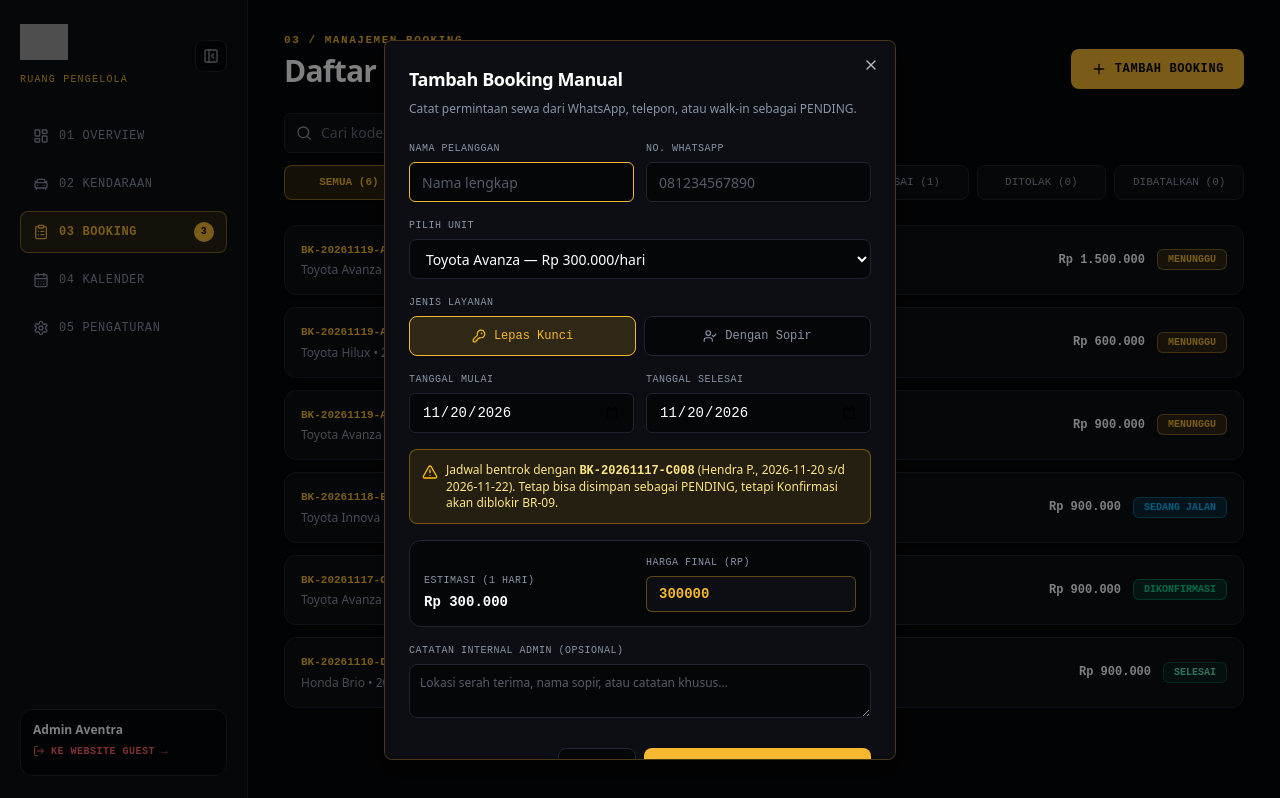
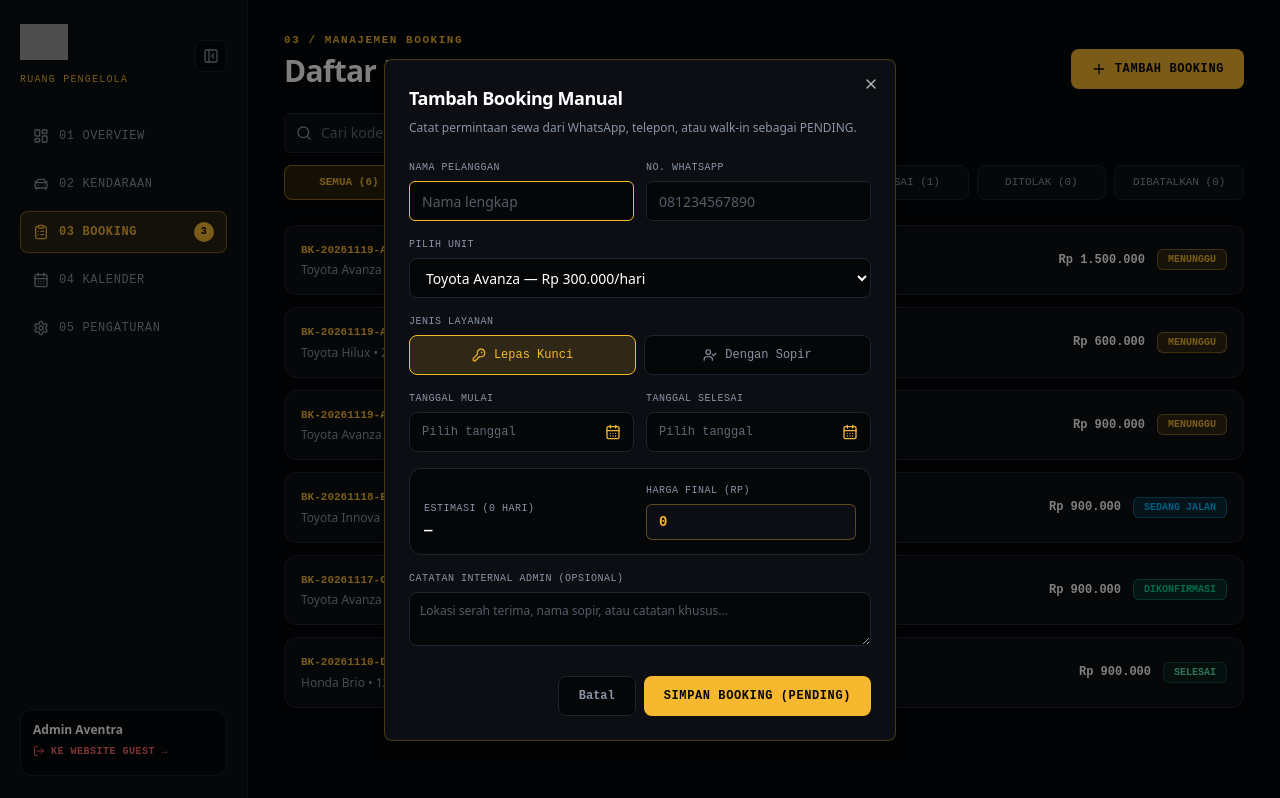
Before and after one commit to legacyditt/kupang-car-rent, a React (Vite) app in the folder frontend/: page /admin/booking in a window 1280 px wide. Both pictures are taken after a click on the button "TAMBAH BOOKING". Built offline with nearby package versions, Linux system fonts and the light colour scheme; grey boxes are pictures that could not be loaded.

Commit message:
feat(booking): unify DD-MM-YYYY date display and add calendar picker in AddBookingDialog

```diff
--- a/frontend/src/features/bookings/components/AddBookingDialog.tsx
+++ b/frontend/src/features/bookings/components/AddBookingDialog.tsx
@@ -1,4 +1,4 @@
-import { AlertTriangle, KeyRound, UserCheck } from "lucide-react";
+import { CalendarDays, KeyRound, UserCheck } from "lucide-react";
 import { useEffect, useMemo, useState, type FormEvent } from "react";
 import { Button } from "@/components/ui/button";
 import {
@@ -10,15 +10,21 @@ import {
 } from "@/components/ui/dialog";
 import { Input } from "@/components/ui/input";
 import { Label } from "@/components/ui/label";
+import { AvailabilityCalendar } from "@/features/cars/components/AvailabilityCalendar";
 import {
+  calculateRentalDays,
+  getCalendarCells,
+  hasBookedDateInRange,
   SERVICE_TYPE_LABELS,
+  toISODate,
+  toTimestamp,
   type RentalServiceType,
 } from "@/features/cars/utils/booking";
 import { cn, formatRupiah } from "@/lib/utils";
 import type { BookingItem } from "../types/booking.types";
 import {
-  calculateInclusiveDays,
-  hasScheduleConflict,
+  ddmmyyyyToYyyymmdd,
+  getBookedCalendarDatesForCar,
   type CreateBookingInput,
 } from "../utils/booking-admin";
 import { readStoredCars } from "../utils/bookings-storage";
@@ -34,14 +40,6 @@ interface AddBookingDialogProps {
     | { ok: false; error: string };
 }
 
-function getTodayDateStr(): string {
-  const now = new Date();
-  const y = now.getFullYear();
-  const m = String(now.getMonth() + 1).padStart(2, "0");
-  const d = String(now.getDate()).padStart(2, "0");
-  return `${y}-${m}-${d}`;
-}
-
 export function AddBookingDialog({
   open,
   onOpenChange,
@@ -49,15 +47,21 @@ export function AddBookingDialog({
   onCreateBooking,
 }: AddBookingDialogProps) {
   const cars = useMemo(() => (open ? readStoredCars() : []), [open]);
+  const today = useMemo(() => new Date(), []);
+  const todayIso = useMemo(() => toISODate(today), [today]);
 
   const [customerName, setCustomerName] = useState("");
   const [customerPhone, setCustomerPhone] = useState("");
   const [carId, setCarId] = useState("");
   const [serviceType, setServiceType] =
     useState<RentalServiceType>("SELF_DRIVE");
-  const [startDate, setStartDate] = useState(getTodayDateStr);
-  const [endDate, setEndDate] = useState(getTodayDateStr);
-  const [finalPriceInput, setFinalPriceInput] = useState("");
+  const [startDate, setStartDate] = useState<string | null>(null); // DD-MM-YYYY
+  const [endDate, setEndDate] = useState<string | null>(null); // DD-MM-YYYY
+  const [isCalendarOpen, setIsCalendarOpen] = useState(false);
+  const [viewDate, setViewDate] = useState(
+    () => new Date(today.getFullYear(), today.getMonth(), 1)
+  );
+  const [finalPriceInput, setFinalPriceInput] = useState("0");
   const [isPriceOverridden, setIsPriceOverridden] = useState(false);
   const [internalNote, setInternalNote] = useState("");
   const [errorMsg, setErrorMsg] = useState<string | null>(null);
@@ -69,24 +73,39 @@ export function AddBookingDialog({
     setCustomerPhone("");
     setCarId(defaultCar?.id ?? "");
     setServiceType("SELF_DRIVE");
-    const today = getTodayDateStr();
-    setStartDate(today);
-    setEndDate(today);
+    setStartDate(null);
+    setEndDate(null);
+    setIsCalendarOpen(false);
+    setViewDate(new Date(today.getFullYear(), today.getMonth(), 1));
     setIsPriceOverridden(false);
-    setFinalPriceInput(defaultCar ? String(defaultCar.pricePerDay) : "0");
+    setFinalPriceInput("0");
     setInternalNote("");
     setErrorMsg(null);
-  }, [open, cars]);
+  }, [open, cars, today]);
 
   const selectedCar = useMemo(
     () => cars.find((c) => c.id === carId) ?? cars[0] ?? null,
     [cars, carId]
   );
 
-  const totalDays = useMemo(
-    () => calculateInclusiveDays(startDate, endDate),
-    [startDate, endDate]
+  const bookedSet = useMemo(() => {
+    if (!selectedCar) return new Set<string>();
+    return new Set(
+      getBookedCalendarDatesForCar(
+        selectedCar.id,
+        existingBookings,
+        selectedCar.bookedDates ?? []
+      )
+    );
+  }, [selectedCar, existingBookings]);
+
+  const calendarCells = useMemo(
+    () => getCalendarCells(viewDate.getFullYear(), viewDate.getMonth()),
+    [viewDate]
   );
+
+  const totalDays =
+    startDate && endDate ? calculateRentalDays(startDate, endDate) : 0;
 
   const estimatedPrice = selectedCar
     ? totalDays * selectedCar.pricePerDay
@@ -98,44 +117,46 @@ export function AddBookingDialog({
     }
   }, [estimatedPrice, isPriceOverridden]);
 
-  const scheduleConflict = useMemo(() => {
-    if (!selectedCar || totalDays <= 0) return null;
-    const preview: BookingItem = {
-      id: "__preview__",
-      bookingCode: "PREVIEW",
-      customerName: customerName || "Preview",
-      customerPhone,
-      carId: selectedCar.id,
-      carName: selectedCar.name,
-      startDate,
-      endDate,
-      totalDays,
-      serviceType,
-      estimatedPrice,
-      finalPrice: estimatedPrice,
-      status: "PENDING",
-      internalNote,
-      createdAt: startDate,
-    };
-    return hasScheduleConflict(preview, existingBookings);
-  }, [
-    selectedCar,
-    totalDays,
-    customerName,
-    customerPhone,
-    startDate,
-    endDate,
-    serviceType,
-    estimatedPrice,
-    internalNote,
-    existingBookings,
-  ]);
+  function handleDateClick(iso: string) {
+    setErrorMsg(null);
+
+    if (!startDate || (startDate && endDate)) {
+      setStartDate(iso);
+      setEndDate(null);
+      return;
+    }
+
+    if (toTimestamp(iso) < toTimestamp(startDate)) {
+      setStartDate(iso);
+      return;
+    }
+
+    if (hasBookedDateInRange(startDate, iso, bookedSet)) {
+      setErrorMsg("Rentang tanggal melewati jadwal yang sudah dibooking.");
+      return;
+    }
+
+    setEndDate(iso);
+    setIsCalendarOpen(false);
+  }
+
+  function handleCarChange(nextCarId: string) {
+    setCarId(nextCarId);
+    setStartDate(null);
+    setEndDate(null);
+    setErrorMsg(null);
+  }
 
   function handleSubmit(e: FormEvent) {
     e.preventDefault();
     setErrorMsg(null);
     if (!selectedCar) {
       setErrorMsg("Unit mobil belum tersedia.");
+      return;
+    }
+    if (!startDate || !endDate) {
+      setErrorMsg("Pilih tanggal mulai dan tanggal selesai pada kalender.");
+      setIsCalendarOpen(true);
       return;
     }
 
@@ -146,8 +167,8 @@ export function AddBookingDialog({
       carId: selectedCar.id,
       carName: selectedCar.name,
       pricePerDay: selectedCar.pricePerDay,
-      startDate,
-      endDate,
+      startDate: ddmmyyyyToYyyymmdd(startDate),
+      endDate: ddmmyyyyToYyyymmdd(endDate),
       serviceType,
       finalPrice:
         Number.isFinite(parsedFinalPrice) && parsedFinalPrice >= 0
@@ -225,7 +246,7 @@ export function AddBookingDialog({
             <select
               id="add-booking-car"
               value={carId}
-              onChange={(e) => setCarId(e.target.value)}
+              onChange={(e) => handleCarChange(e.target.value)}
               className="h-10 w-full rounded-lg border border-hairline bg-obsidian px-3 text-sm text-white focus:border-gold focus:outline-none"
             >
               {cars.map((car) => (
@@ -277,56 +298,72 @@ export function AddBookingDialog({
             </div>
           </div>
 
+          {/* Date Triggers */}
           <div className="grid grid-cols-1 gap-3 sm:grid-cols-2">
             <div className="space-y-1.5">
-              <Label
-                htmlFor="add-booking-start"
-                className="font-mono text-[10px] tracking-wider text-brand-muted uppercase"
-              >
+              <Label className="font-mono text-[10px] tracking-wider text-brand-muted uppercase">
                 Tanggal Mulai
               </Label>
-              <Input
-                id="add-booking-start"
-                type="date"
-                required
-                value={startDate}
-                onChange={(e) => setStartDate(e.target.value)}
-                className="h-10 border-hairline bg-obsidian font-mono text-xs text-white focus-visible:border-gold focus-visible:ring-0"
-              />
+              <button
+                type="button"
+                onClick={() => setIsCalendarOpen((prev) => !prev)}
+                className={cn(
+                  "flex h-10 w-full items-center justify-between rounded-lg border px-3 font-mono text-xs transition-colors",
+                  isCalendarOpen
+                    ? "border-gold bg-obsidian text-white"
+                    : "border-hairline bg-obsidian text-white hover:border-gold/50"
+                )}
+              >
+                <span className={startDate ? "text-white" : "text-brand-muted/70"}>
+                  {startDate ?? "Pilih tanggal"}
+                </span>
+                <CalendarDays className="h-4 w-4 text-gold" aria-hidden="true" />
+              </button>
             </div>
 
             <div className="space-y-1.5">
-              <Label
-                htmlFor="add-booking-end"
-                className="font-mono text-[10px] tracking-wider text-brand-muted uppercase"
-              >
+              <Label className="font-mono text-[10px] tracking-wider text-brand-muted uppercase">
                 Tanggal Selesai
               </Label>
-              <Input
-                id="add-booking-end"
-                type="date"
-                required
-                min={startDate}
-                value={endDate}
-                onChange={(e) => setEndDate(e.target.value)}
-                className="h-10 border-hairline bg-obsidian font-mono text-xs text-white focus-visible:border-gold focus-visible:ring-0"
-              />
+              <button
+                type="button"
+                onClick={() => setIsCalendarOpen((prev) => !prev)}
+                className={cn(
+                  "flex h-10 w-full items-center justify-between rounded-lg border px-3 font-mono text-xs transition-colors",
+                  isCalendarOpen
+                    ? "border-gold bg-obsidian text-white"
+                    : "border-hairline bg-obsidian text-white hover:border-gold/50"
+                )}
+              >
+                <span className={endDate ? "text-white" : "text-brand-muted/70"}>
+                  {endDate ?? "Pilih tanggal"}
+                </span>
+                <CalendarDays className="h-4 w-4 text-gold" aria-hidden="true" />
+              </button>
             </div>
           </div>
 
-          {scheduleConflict && (
-            <div className="flex items-start gap-2 rounded-lg border border-amber-400/35 bg-amber-400/10 p-3 text-xs text-amber-200">
-              <AlertTriangle className="mt-0.5 h-4 w-4 shrink-0 text-amber-400" />
-              <p>
-                Jadwal bentrok dengan{" "}
-                <span className="font-mono font-bold">
-                  {scheduleConflict.bookingCode}
-                </span>{" "}
-                ({scheduleConflict.customerName},{" "}
-                {scheduleConflict.startDate} s/d {scheduleConflict.endDate}).
-                Tetap bisa disimpan sebagai PENDING, tetapi Konfirmasi akan
-                diblokir BR-09.
-              </p>
+          {isCalendarOpen && (
+            <div className="rounded-xl border border-gold/25 bg-obsidian/70 p-3.5">
+              <AvailabilityCalendar
+                viewDate={viewDate}
+                calendarCells={calendarCells}
+                todayIso={todayIso}
+                bookedSet={bookedSet}
+                startDate={startDate}
+                endDate={endDate}
+                onSelectDate={handleDateClick}
+                onPrevMonth={() =>
+                  setViewDate(
+                    (prev) => new Date(prev.getFullYear(), prev.getMonth() - 1, 1)
+                  )
+                }
+                onNextMonth={() =>
+                  setViewDate(
+                    (prev) => new Date(prev.getFullYear(), prev.getMonth() + 1, 1)
+                  )
+                }
+              />
             </div>
           )}
 
--- a/frontend/src/routes/admin/booking.tsx
+++ b/frontend/src/routes/admin/booking.tsx
@@ -10,6 +10,7 @@ import { BookingStatusBadge } from "@/features/bookings/components/BookingStatus
 import { useAdminBookings } from "@/features/bookings/hooks/useAdminBookings";
 import {
   BOOKING_STATUS_LABELS,
+  yyyymmddToDdmmyyyy,
   type BookingFilterTab,
 } from "@/features/bookings/utils/booking-admin";
 import { SERVICE_TYPE_LABELS } from "@/features/cars/utils/booking";
@@ -135,9 +136,10 @@ export function AdminBookingsPage() {
                       </span>
                     </p>
                     <p className="mt-1 truncate text-xs text-brand-muted">
-                      {booking.carName} • {booking.startDate} s/d{" "}
-                      {booking.endDate} ({booking.totalDays} hari) •{" "}
-                      {SERVICE_TYPE_LABELS[booking.serviceType]}
+                      {booking.carName} •{" "}
+                      {yyyymmddToDdmmyyyy(booking.startDate)} s/d{" "}
+                      {yyyymmddToDdmmyyyy(booking.endDate)} ({booking.totalDays}{" "}
+                      hari) • {SERVICE_TYPE_LABELS[booking.serviceType]}
                     </p>
                   </div>
 
```
Also changed, not shown: frontend/src/features/bookings/components/BookingDetailSheet.tsx (+8 -4 lines).
